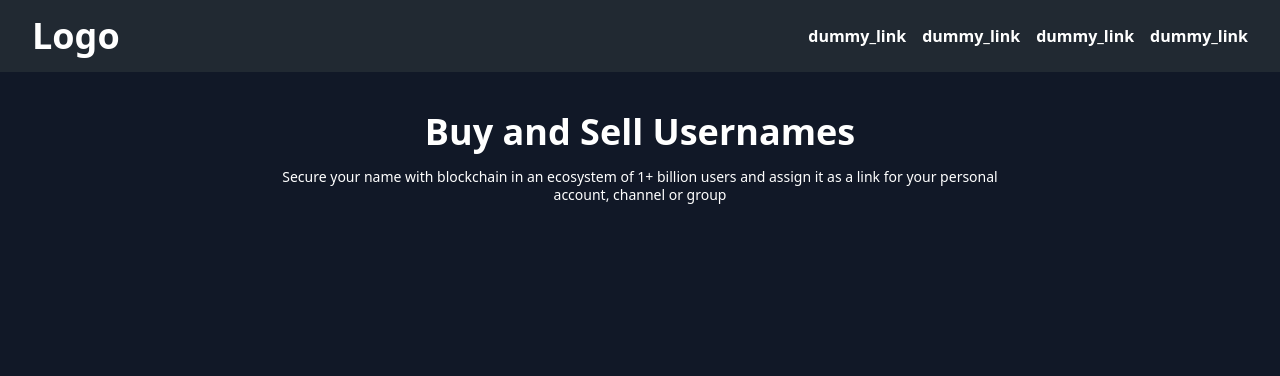
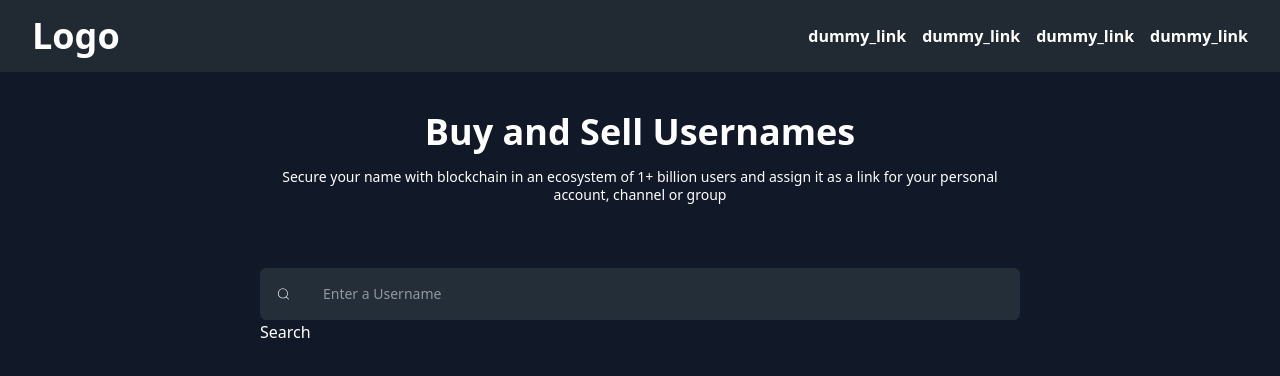
Before and after one commit to adarshkunwar/nameTrade, a React (Vite) app: page / in a window 1280 px wide. Shown: the top 376 px of the page. Built offline with nearby package versions, Linux system fonts and the light colour scheme.

Commit message:
feat: add search functionality and new TextField component

```diff
--- a/package.json
+++ b/package.json
@@ -10,9 +10,11 @@
     "preview": "vite preview"
   },
   "dependencies": {
+    "@tailwindcss/vite": "^4.1.14",
     "react": "^19.2.0",
     "react-dom": "^19.2.0",
-    "@tailwindcss/vite": "^4.1.14",
+    "react-hook-form": "^7.65.0",
+    "react-icons": "^5.5.0",
     "tailwindcss": "^4.1.14"
   },
   "devDependencies": {
--- a/src/App.css
+++ b/src/App.css
@@ -4,4 +4,6 @@
 @theme {
   --color-background: #111827;
   --color-header: #212932;
+
+  --color-primary: #242e38
 }
--- /dev/null
+++ b/src/components/ui/Text.tsx
@@ -0,0 +1,66 @@
+import type { InputHTMLAttributes } from 'react'
+import type { FC } from 'react'
+import { Controller, useFormContext } from 'react-hook-form'
+import { CiAt, CiSearch } from 'react-icons/ci'
+import { GoBriefcase } from 'react-icons/go'
+
+interface TextFieldProps extends Omit<InputHTMLAttributes<HTMLInputElement>, 'size'> {
+  name: string
+  required?: boolean
+  customLabel?: string
+  placeholder?: string
+  size?: 'small' | 'medium'
+  type?: 'text' | 'email' | 'password' | 'search'
+}
+
+export const TextField: FC<TextFieldProps> = ({
+  name,
+  customLabel,
+  required = false,
+  size = 'small',
+  placeholder = '',
+  type = 'text',
+  ...rest
+}) => {
+  const { control } = useFormContext()
+
+  const Icon = () => {
+    switch (type) {
+      case 'search':
+        return <CiSearch className="text-white" />
+      case 'email':
+        return <CiAt className="text-white" />
+      case 'password':
+        return <GoBriefcase className="text-white" />
+      default:
+        return null
+    }
+  }
+
+  return (
+    <Controller
+      name={name}
+      control={control}
+      render={({ field, fieldState: { error } }) => (
+        <>
+          <label className="font-bold block mb-6 text-white">
+            {customLabel} {required ? <span style={{ color: '#FF1943' }}>*</span> : ''}
+          </label>
+          <div className="flex items-center w-full bg-primary p-4 rounded-md gap-8">
+            <Icon />
+            <input
+              {...field}
+              className={`${size === 'small' ? 'text-sm' : 'text-base'}  text-white w-full outline-none `}
+              title={field?.value}
+              {...rest}
+              placeholder={placeholder}
+            />
+          </div>
+          {error?.message && <p className="text-red-500 text-sm">{error?.message}</p>}
+        </>
+      )}
+    />
+  )
+}
+
+export default TextField
--- /dev/null
+++ b/src/features/home/components/search.tsx
@@ -0,0 +1,32 @@
+import TextField from '@/components/ui/Text'
+import { useForm, FormProvider, type SubmitHandler } from 'react-hook-form'
+
+type TFormInput = {
+  search: string
+}
+
+const Search = ({ submitFunction }: { submitFunction: SubmitHandler<TFormInput> }) => {
+  const methods = useForm<TFormInput>({
+    defaultValues: {
+      search: '',
+    },
+  })
+
+  const onSubmit: SubmitHandler<TFormInput> = (data) => {
+    console.log(data)
+    submitFunction(data)
+  }
+
+  return (
+    <FormProvider {...methods}>
+      <form onSubmit={methods.handleSubmit(onSubmit)}>
+        <div className="w-full">
+          <TextField name="search" placeholder="Enter a Username" customLabel="" type="search" />
+        </div>
+        <button type="submit">Search</button>
+      </form>
+    </FormProvider>
+  )
+}
+
+export default Search
--- a/src/features/home/index.tsx
+++ b/src/features/home/index.tsx
@@ -1,12 +1,19 @@
 import Page from '@/components/ui/Page'
 import Title from './components/Title'
 import { CONSTANTS } from './constant/data.const'
+import Search from './components/search'
 
 const Home = () => {
+  const handleSearch = (data: { search: string }) => {
+    console.log(data)
+  }
+
   return (
     <Page>
-      <div className="flex  justify-center  h-full">
+      <div className="">
         <Title mainheading={CONSTANTS.TITLE.MAIN_HEADING} subHeading={CONSTANTS.TITLE.SUB_HEADING} />
+
+        <Search submitFunction={handleSearch} />
       </div>
     </Page>
   )
```
Also changed, not shown: 1 other file (tests, documents, lock files or other folders).
